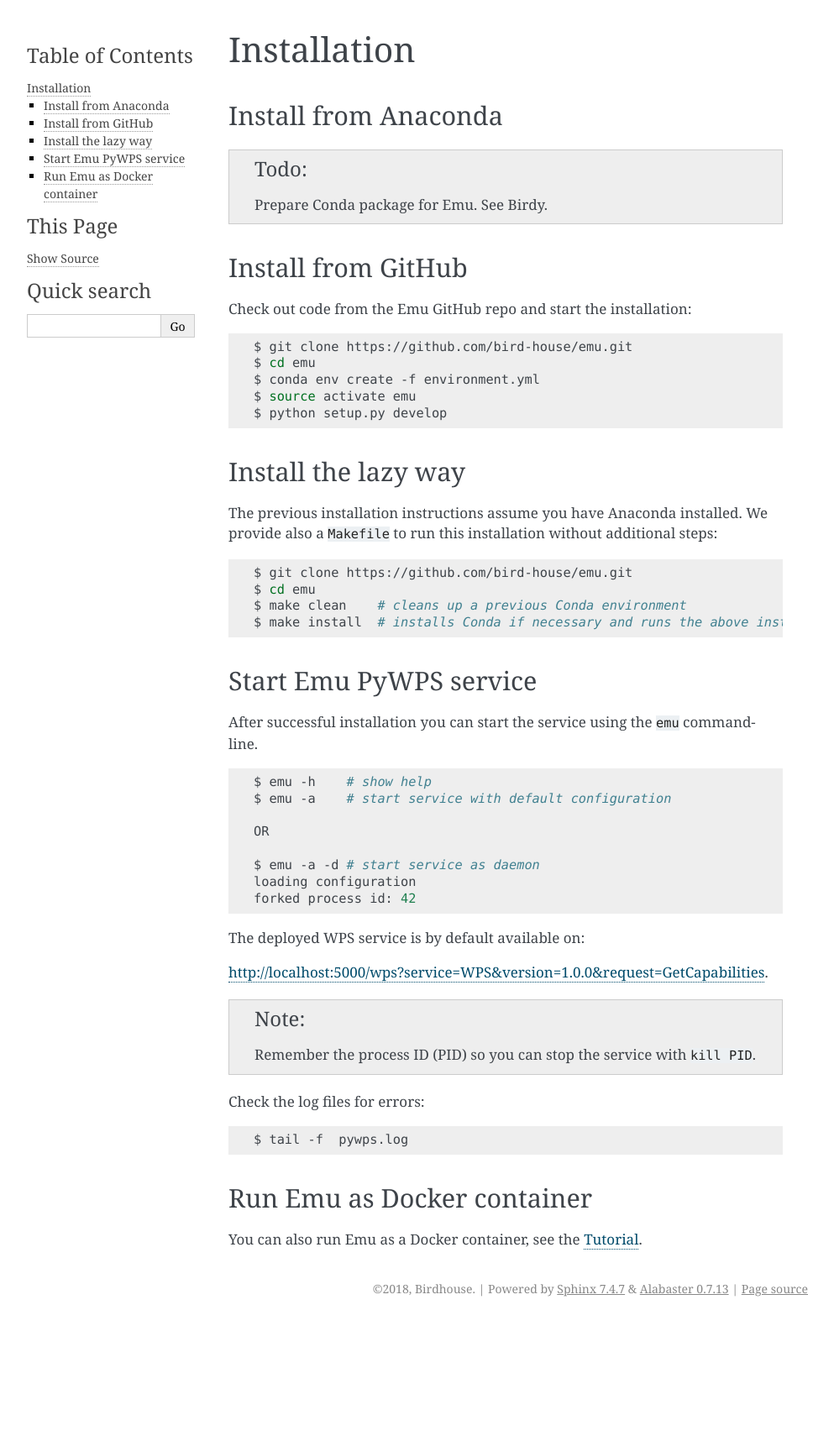
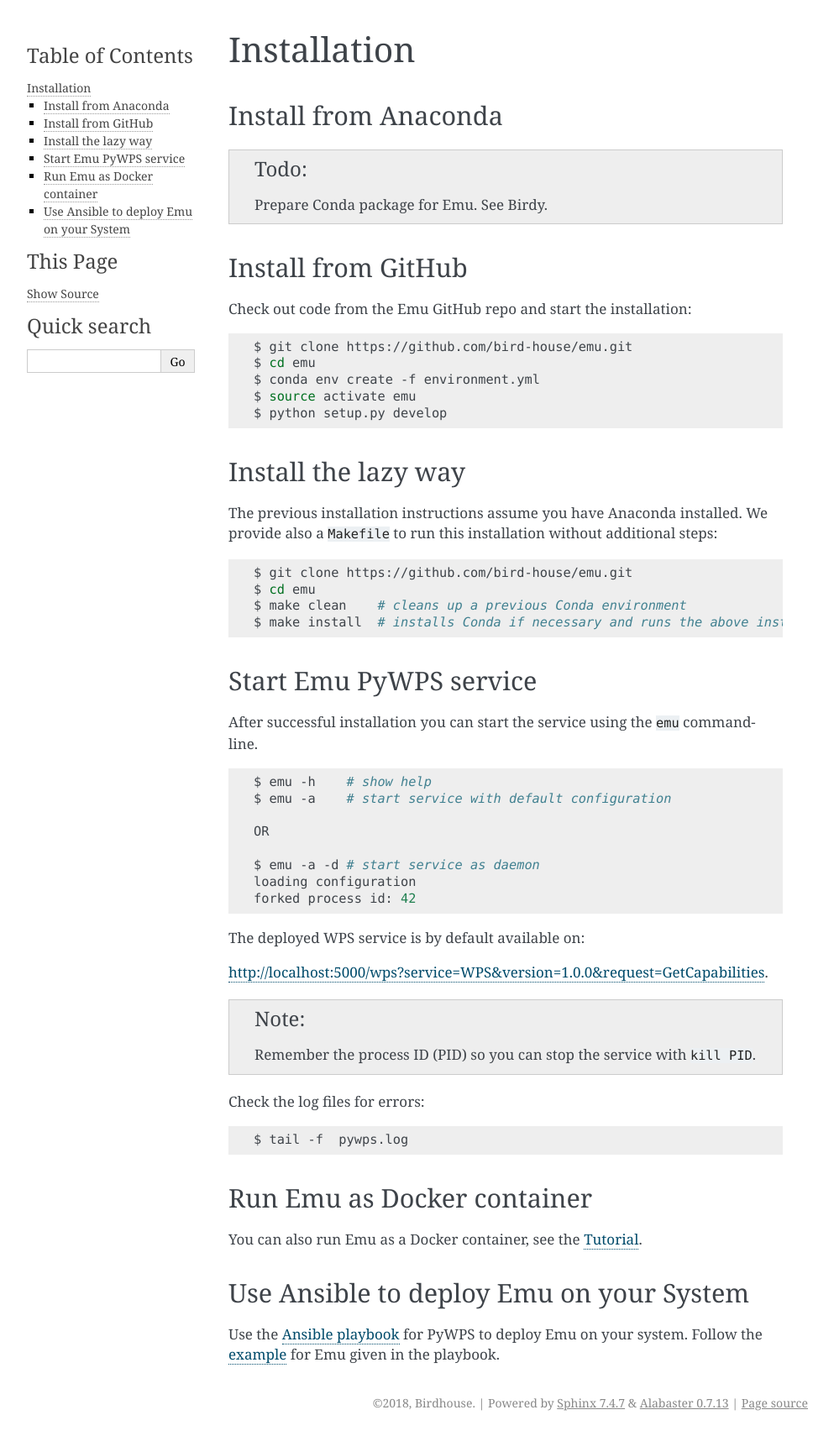
Before and after one commit to bird-house/emu, a Sphinx documentation site: the page built from docs/source/installation.rst, in a window 1280 px wide. Shown: the whole page at 84% size, without its empty margins (148-1141 px from the left). Built offline with Sphinx 7.4.7, drawn with Linux system fonts in a browser that asks for light colours; before the commit the page ends 1574 px from its top, so only the background shows below that.

Commit message:
added example link for ansible deployment

```diff
--- a/docs/source/installation.rst
+++ b/docs/source/installation.rst
@@ -66,3 +66,12 @@
 ---------------------------
 
 You can also run Emu as a Docker container, see the :ref:`Tutorial <tutorial>`.
+
+Use Ansible to deploy Emu on your System
+----------------------------------------
+
+Use the `Ansible playbook`_ for PyWPS to deploy Emu on your system.
+Follow the `example`_ for Emu given in the playbook.
+
+.. _Ansible playbook: http://ansible-wps-playbook.readthedocs.io/en/latest/index.html
+.. _example: http://ansible-wps-playbook.readthedocs.io/en/latest/tutorial.html
```
